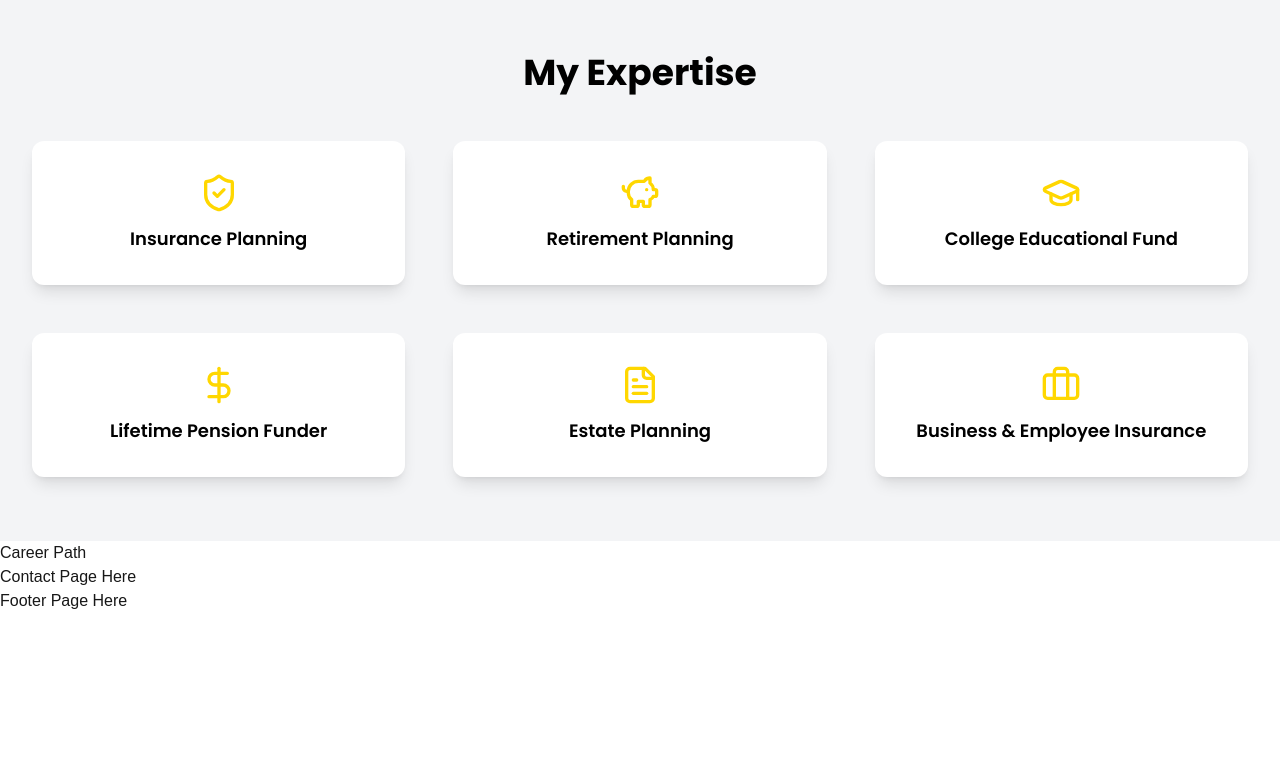
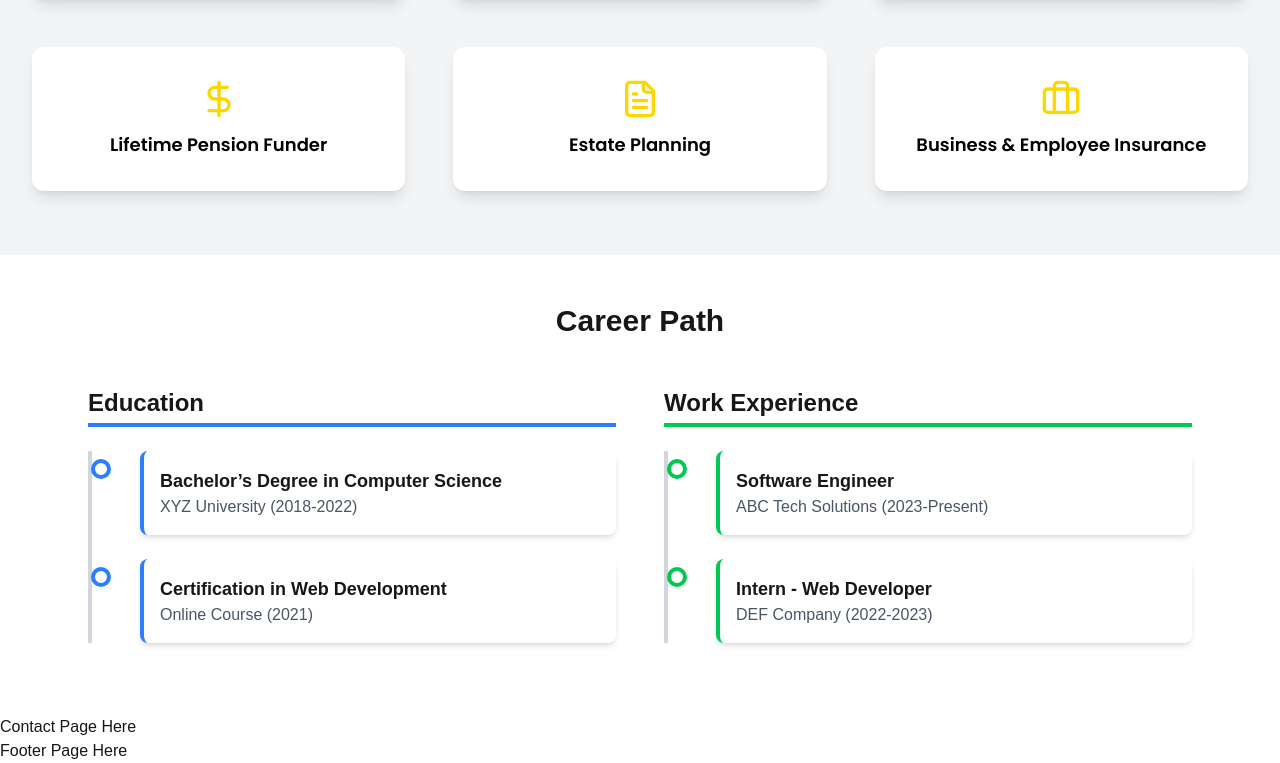
Before and after one commit to Ruthskery/pru_lydes, a Next.js app: page / in a window 1280 px wide. Shown: the part 1981-2744 px from the top of the page. Before the commit the page ends 2594 px from the top, so only its background shows below. Built offline with nearby package versions, Linux system fonts and the light colour scheme.

Commit message:
inflation calcu added, credentials, navbar, and about improved

```diff
--- a/components/about.tsx
+++ b/components/about.tsx
@@ -12,7 +12,7 @@ const About = () => {
       whileInView={{ opacity: 1, x: 0 }} // Animate when visible
       viewport={{ once: true }} // Ensures it runs once
       transition={{ duration: 0.8, ease: "easeOut" }} // Smooth transition
-      className={`${poppins.className} bg-gray-100 min-h-screen flex items-center justify-center pb-12 pt-16 md:pt-20`}
+      className={`${poppins.className} bg-gray-500 min-h-screen flex items-center justify-center pb-12 pt-16 md:pt-20`}
     >
       <div className="grid grid-cols-1 md:grid-cols-2 w-[90%] md:w-[80%] mx-auto gap-16 items-center justify-center text-center md:text-center">
 
--- a/components/careerpath.tsx
+++ b/components/careerpath.tsx
@@ -1,7 +1,76 @@
-import React from 'react';
+import React from "react";
+
+const careerData = {
+  education: {
+    title: "Education",
+    color: "border-blue-500",
+    items: [
+      { title: "Bachelor’s Degree in Computer Science", subtitle: "XYZ University (2018-2022)" },
+      { title: "Certification in Web Development", subtitle: "Online Course (2021)" },
+    ],
+  },
+  workExperience: {
+    title: "Work Experience",
+    color: "border-green-500",
+    items: [
+      { title: "Software Engineer", subtitle: "ABC Tech Solutions (2023-Present)" },
+      { title: "Intern - Web Developer", subtitle: "DEF Company (2022-2023)" },
+    ],
+  },
+};
 
 const Careerpath = () => {
-  return <div>Career Path</div>;
+  return (
+    <div className="max-w-6xl mx-auto py-12 px-6">
+      <h2 className="text-3xl font-bold text-center mb-12">Career Path</h2>
+
+      <div className="grid grid-cols-1 md:grid-cols-2 gap-12">
+        {/* Education Column */}
+        <div>
+          <div className={`text-2xl font-bold border-b-4 pb-1 mb-6 ${careerData.education.color}`}>
+            {careerData.education.title}
+          </div>
+
+          <div className="relative border-l-4 border-gray-300 pl-6">
+            {careerData.education.items.map((item, idx) => (
+              <div key={idx} className="relative pl-6 mb-6">
+                {/* Circle Indicator */}
+                <div className="absolute left-[-25px] top-2 w-5 h-5 bg-white border-4 border-blue-500 rounded-full"></div>
+
+                {/* Content */}
+                <div className={`p-4 border-l-4 ${careerData.education.color} rounded-lg shadow-md bg-white`}>
+                  <h3 className="text-lg font-semibold">{item.title}</h3>
+                  <p className="text-gray-600">{item.subtitle}</p>
+                </div>
+              </div>
+            ))}
+          </div>
+        </div>
+
+        {/* Work Experience Column */}
+        <div>
+          <div className={`text-2xl font-bold border-b-4 pb-1 mb-6 ${careerData.workExperience.color}`}>
+            {careerData.workExperience.title}
+          </div>
+
+          <div className="relative border-l-4 border-gray-300 pl-6">
+            {careerData.workExperience.items.map((item, idx) => (
+              <div key={idx} className="relative pl-6 mb-6">
+                {/* Circle Indicator */}
+                <div className="absolute left-[-25px] top-2 w-5 h-5 bg-white border-4 border-green-500 rounded-full"></div>
+
+                {/* Content */}
+                <div className={`p-4 border-l-4 ${careerData.workExperience.color} rounded-lg shadow-md bg-white`}>
+                  <h3 className="text-lg font-semibold">{item.title}</h3>
+                  <p className="text-gray-600">{item.subtitle}</p>
+                </div>
+              </div>
+            ))}
+          </div>
+        </div>
+      </div>
+    </div>
+  );
 };
 
 export default Careerpath;
--- a/components/credentials.tsx
+++ b/components/credentials.tsx
@@ -1,18 +1,24 @@
-import React from "react";
+import React, { useState } from "react";
 import { motion } from "framer-motion";
 import { ShieldCheck, PiggyBank, GraduationCap, DollarSign, FileText, Briefcase } from "lucide-react";
 import { poppins } from "@/public/fonts/fonts";
 
 const expertiseData = [
-  { name: "Insurance Planning", icon: <ShieldCheck size={40} /> },
-  { name: "Retirement Planning", icon: <PiggyBank size={40} /> },
-  { name: "College Educational Fund", icon: <GraduationCap size={40} /> },
-  { name: "Lifetime Pension Funder", icon: <DollarSign size={40} /> },
-  { name: "Estate Planning", icon: <FileText size={40} /> },
-  { name: "Business & Employee Insurance", icon: <Briefcase size={40} /> },
+  { name: "Insurance Planning", icon: <ShieldCheck size={40} />, description: "Secure your future with tailored insurance solutions." },
+  { name: "Retirement Planning", icon: <PiggyBank size={40} />, description: "Plan ahead for a comfortable and worry-free retirement." },
+  { name: "College Educational Fund", icon: <GraduationCap size={40} />, description: "Ensure your child's education with a solid financial plan." },
+  { name: "Lifetime Pension Funder", icon: <DollarSign size={40} />, description: "Guaranteed pension funding for a lifetime of security." },
+  { name: "Estate Planning", icon: <FileText size={40} />, description: "Strategize the transfer of your wealth with ease." },
+  { name: "Business & Employee Insurance", icon: <Briefcase size={40} />, description: "Protect your business and employees with reliable coverage." },
 ];
 
 const ExpertiseSection = () => {
+  const [activeIndex, setActiveIndex] = useState<number | null>(null);
+
+  const handleToggle = (currentIndex: number) => {
+    setActiveIndex((prevIndex) => (prevIndex === currentIndex ? null : currentIndex));
+  };
+
   return (
     <motion.div
       initial="hidden"
@@ -24,24 +30,31 @@ const ExpertiseSection = () => {
       <div className="max-w-7xl mx-auto px-8 text-center">
         <h2 className="text-4xl font-bold text-black mb-12">My Expertise</h2>
         <div className="grid grid-cols-1 sm:grid-cols-2 md:grid-cols-3 gap-12">
-          {expertiseData.map((item, index) => (
+          {expertiseData.map((item, index: number) => (
             <motion.div
               key={index}
               initial={{ opacity: 0, y: 50 }}
               whileInView={{ opacity: 1, y: 0 }}
               transition={{ duration: 0.6, ease: "easeOut" }}
               viewport={{ once: true }}
-              className="flex flex-col items-center p-8 bg-white shadow-lg rounded-xl transition-all duration-300
+              className="relative flex flex-col items-center p-8 bg-white shadow-lg rounded-xl transition-all duration-300
                          hover:bg-[#FFD700] hover:text-white cursor-pointer group"
+              onClick={() => handleToggle(index)}
+              onMouseEnter={() => setActiveIndex(index)}
+              onMouseLeave={() => setActiveIndex(null)}
             >
-              {/* ICON (Turns White on Hover) */}
-              <div className="text-[#FFD700] mb-3 transition-all duration-300 group-hover:text-white">
+              {/* Normal Content */}
+              <div className={`text-[#FFD700] mb-3 transition-all duration-300 ${activeIndex === index ? 'hidden' : 'block'}`}>
                 {item.icon}
               </div>
-              {/* TEXT (Turns White on Hover) */}
-              <h3 className="text-lg font-semibold text-black transition-all duration-300 group-hover:text-white">
+              <h3 className={`text-lg font-semibold text-black transition-all duration-300 ${activeIndex === index ? 'hidden' : 'block'}`}>
                 {item.name}
               </h3>
+
+              {/* Reveal Content on Click or Hover */}
+              <div className={`absolute inset-0 flex flex-col justify-center items-center bg-[#FFD700] text-white transition-opacity duration-300 rounded-xl p-6 text-center ${activeIndex === index ? 'opacity-100' : 'opacity-0 pointer-events-none'}`}>
+                <p className="text-lg font-semibold">{item.description}</p>
+              </div>
             </motion.div>
           ))}
         </div>
--- /dev/null
+++ b/components/inflationcalcu.tsx
@@ -0,0 +1,55 @@
+import React, { useState } from "react";
+
+const InflationCalculator: React.FC = () => {
+  const [prevCPI, setPrevCPI] = useState<number | "">("");
+  const [currCPI, setCurrCPI] = useState<number | "">("");
+  const [inflationRate, setInflationRate] = useState<number | null>(null);
+
+  const calculateInflation = () => {
+    if (prevCPI && currCPI && prevCPI > 0) {
+      const rate = ((Number(currCPI) - Number(prevCPI)) / Number(prevCPI)) * 100;
+      setInflationRate(rate);
+    } else {
+      setInflationRate(null);
+    }
+  };
+
+  return (
+    <div className="p-6 max-w-md mx-auto bg-white rounded-lg shadow-lg">
+      <h2 className="text-xl font-bold mb-4">Inflation Calculator (Philippines)</h2>
+
+      <label className="block text-sm font-medium">Previous CPI</label>
+      <input
+        type="number"
+        value={prevCPI}
+        onChange={(e) => setPrevCPI(e.target.value ? Number(e.target.value) : "")}
+        className="w-full p-2 border rounded mb-3"
+        placeholder="Enter previous CPI"
+      />
+
+      <label className="block text-sm font-medium">Current CPI</label>
+      <input
+        type="number"
+        value={currCPI}
+        onChange={(e) => setCurrCPI(e.target.value ? Number(e.target.value) : "")}
+        className="w-full p-2 border rounded mb-3"
+        placeholder="Enter current CPI"
+      />
+
+      <button
+        onClick={calculateInflation}
+        className="w-full bg-blue-500 text-white p-2 rounded hover:bg-blue-600"
+      >
+        Calculate
+      </button>
+
+      {inflationRate !== null && (
+        <div className="mt-4 text-lg font-semibold">
+          Inflation Rate: <span className="text-green-600">{inflationRate.toFixed(2)}%</span>
+        </div>
+      )}
+    </div>
+  );
+};
+
+export default InflationCalculator;
--- a/pages/index.tsx
+++ b/pages/index.tsx
@@ -3,19 +3,21 @@ import Contact from '@/components/contact';
 import Footer from '@/components/footer';
 import Hero from '@/components/hero';
 import Navbar from '@/components/navbar';
-import Carousel from '@/components/carousel';
+// import Carousel from '@/components/carousel';
 import Credentials from '@/components/credentials';
 import Careerpath from '@/components/careerpath';
 import React from 'react';
+// import InflationCalculator from '@/components/inflationcalcu';
 
 const Home = () => {
   return <div>
     <Navbar />
     <Hero />
-    <Carousel />
+    {/* <Carousel /> */}
     <About />
     <Credentials />
     <Careerpath />
+    {/* <InflationCalculator /> */}
     <Contact />
     <Footer />
   </div>;
```
